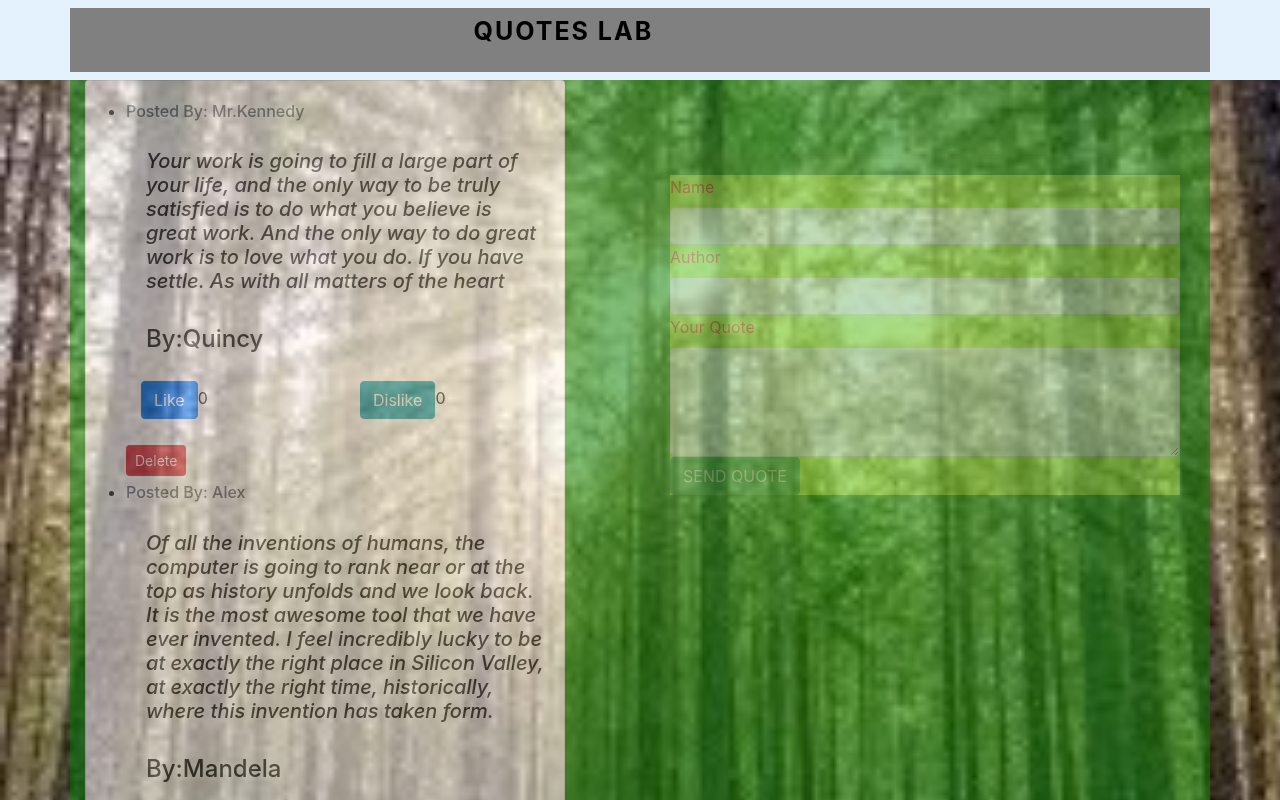
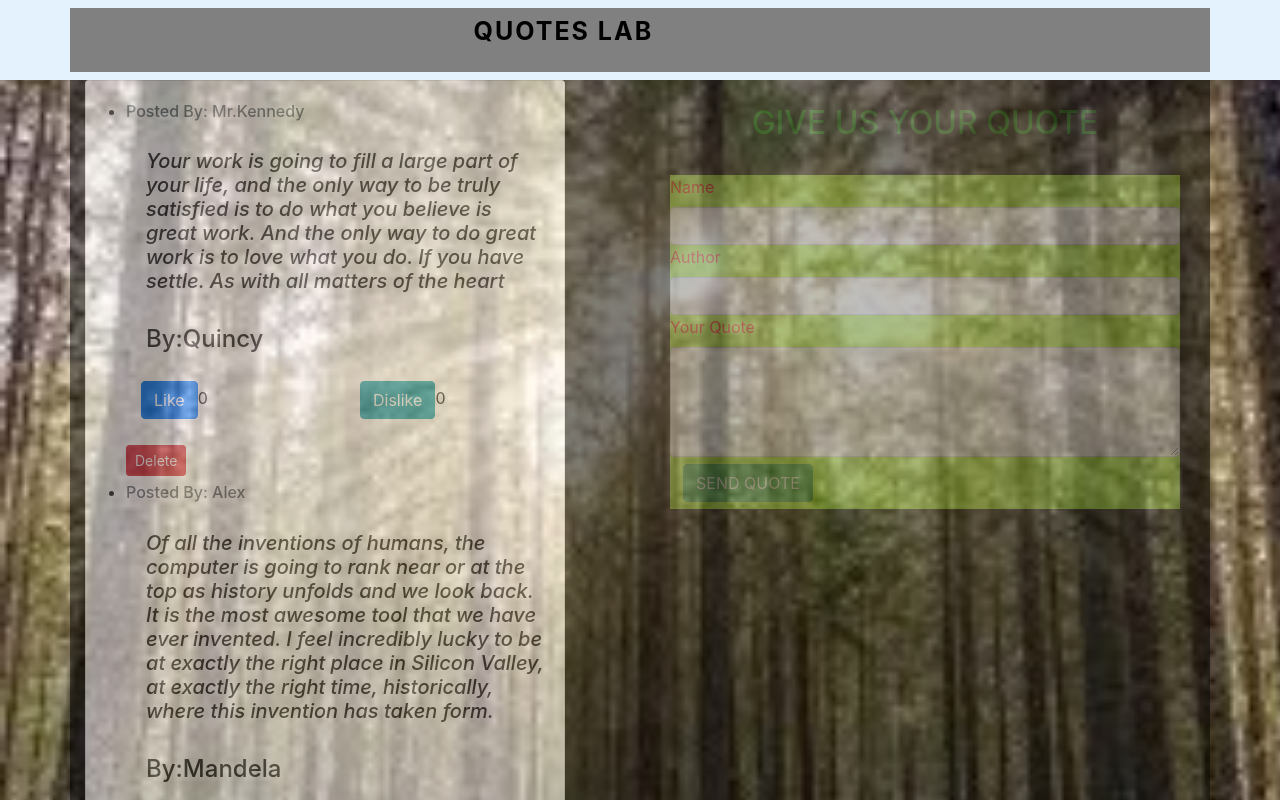
Before and after one commit to israelwangila/quote-app, an Angular app: page / in a window 1280 px wide. Shown: the top 800 px of the page. Built offline with nearby package versions, Linux system fonts and the light colour scheme.

Commit message:
giving button a div so as to style it

```diff
--- a/src/app/quote-form/quote-form.component.html
+++ b/src/app/quote-form/quote-form.component.html
@@ -28,7 +28,9 @@
                 <p>Qoute is required</p>
             </div>
         </div>
-        <button type="submit" class="btn btn-success">SEND QUOTE</button>
+        <div class="btn">
+             <button type="submit" class="btn btn-success">SEND QUOTE</button>
+         </div>
     </form>
   </div>
 </div>
--- a/src/app/quote/quote.component.css
+++ b/src/app/quote/quote.component.css
@@ -6,6 +6,6 @@ h5 {
   font-style: italic;
 }
 .container {
-  background-color: green;
+  background-color: black;
   opacity: 0.5;
 }
```
